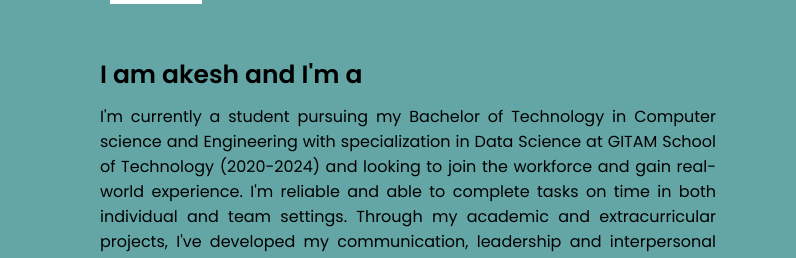
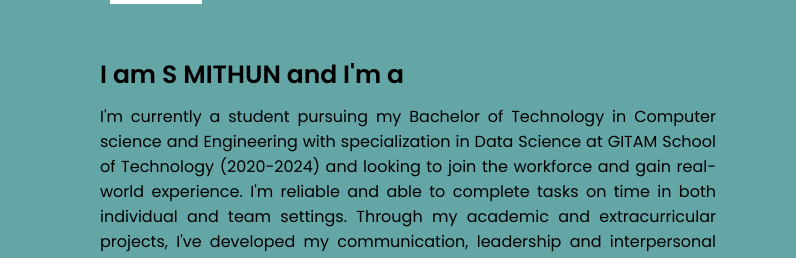
Before and after one commit to mithun9005/OIBSIB_TASK_2, a plain HTML site: page index.html in a window 1280 px wide. Shown: the part 170-428 px from the top of the page, 484-1280 px from the left. Drawn offline with nearby package versions, Linux system fonts and the light colour scheme.

Commit message:
Update index.html

```diff
--- a/index.html
+++ b/index.html
@@ -38,7 +38,7 @@
                     <img src="profile photo">
                 </div>
                 <div class="column right">
-                    <div class="text">I am akesh and I'm a<span class="typing-2"></span></div>
+                    <div class="text">I am S MITHUN and I'm a<span class="typing-2"></span></div>
                     <p> I'm currently a student pursuing my Bachelor of Technology in Computer science and Engineering with specialization in Data Science at GITAM School of Technology (2020-2024) and looking to join the workforce and gain real-world experience. I'm reliable and able to complete tasks on time in both individual and team settings. Through my academic and extracurricular projects, I've developed my communication, leadership and interpersonal skills that will serve this role and your company well. I learned programming, data science techniques, machine learning tools, and basic SQL techniques. I have gained very good knowledge about Python, Java, HTML, CSS, JDBC and JavaScript, ReactJS, Node.js like languages and completed some projects. and I have the experience of working on Ec2 Instances, Subnets, VPC's and I Have successfully completed the Microsoft AZure AZ-900 certification.And also I am enthusiastic to learn and work in Web development projects and cloud projects. </p>
                     <a href="Black White Minimalist CV Resume">Download CV</a>
                 </div>
```
